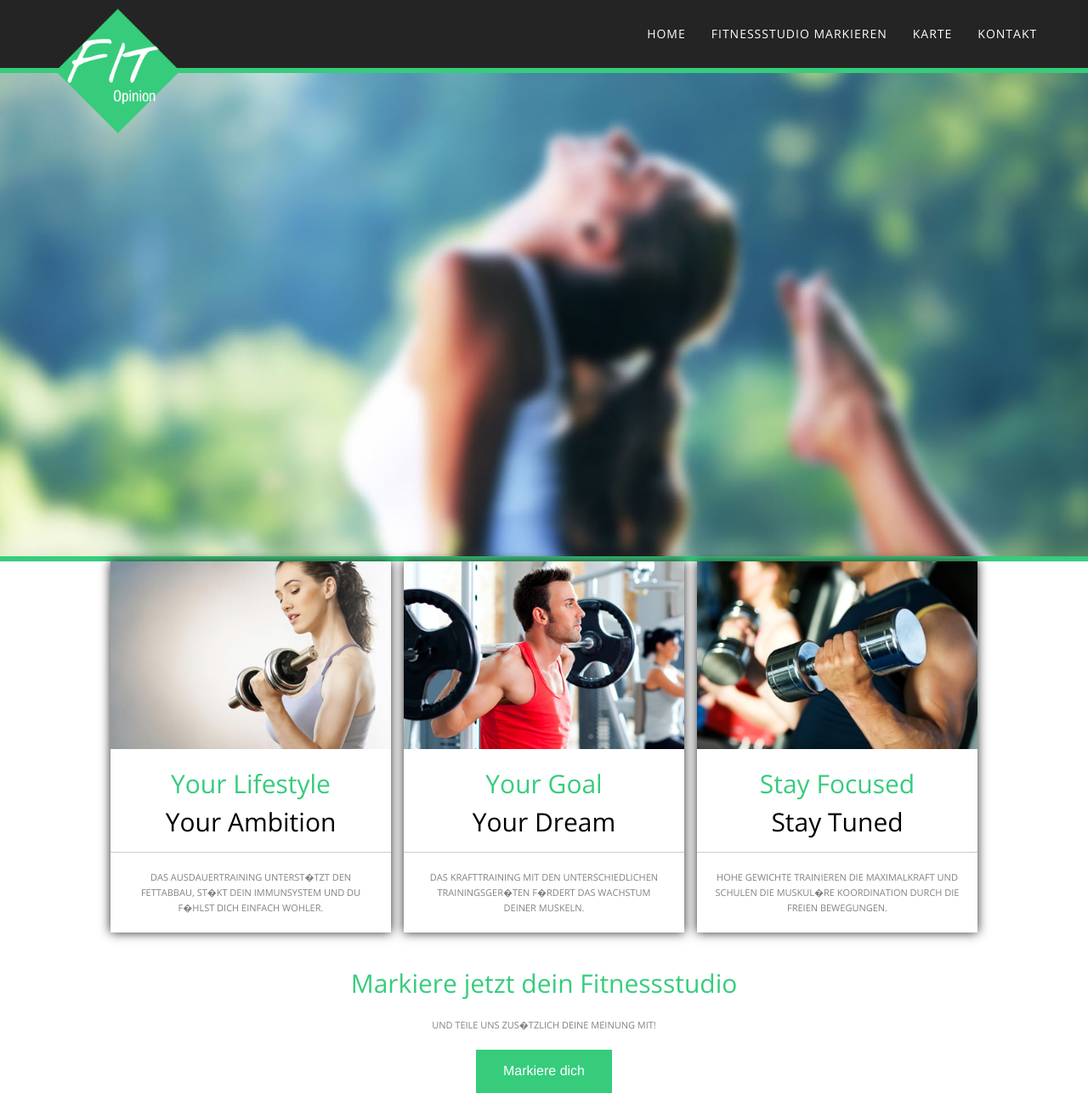
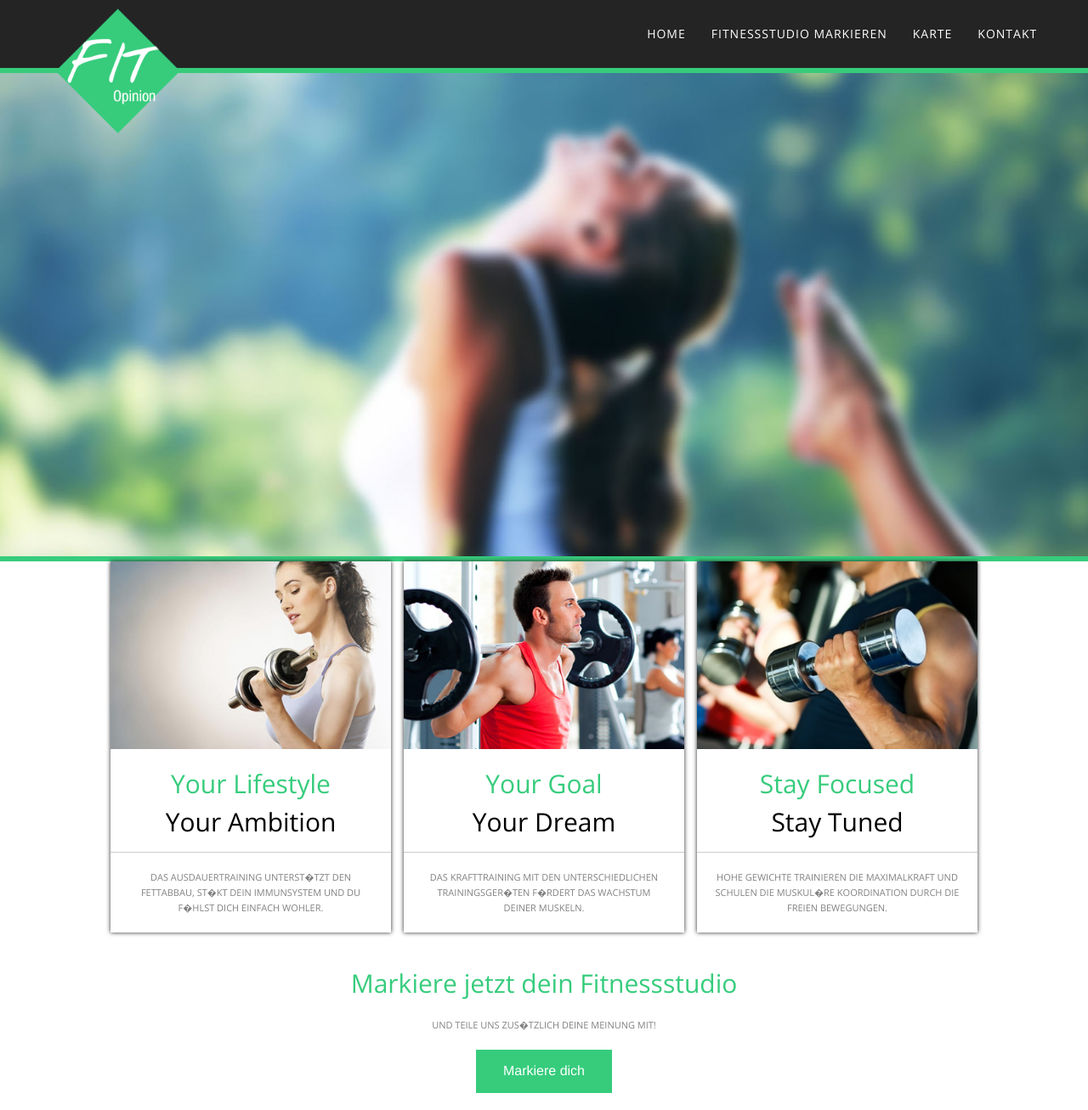
Before and after one commit to Emarcio/Konzept_Programm, a PHP site: page / in a window 1280 px wide. Shown: the top 1307 px of the page at 85% size. Run offline with PHP 8.4, Linux system fonts and the light colour scheme; some libraries are stand-ins or nearby versions.

Commit message:
box-shadow

```diff
--- a/konzept_programm/Code/Teil_2/Programmierung/css/style.css
+++ b/konzept_programm/Code/Teil_2/Programmierung/css/style.css
@@ -150,7 +150,7 @@
     background: none repeat scroll 0 0 #FFFFFF;
     float: left;
     width: 330px;
-    box-shadow: 0 0 12px rgba(36, 36, 36, 1);
+    box-shadow: 0 0 5px rgba(36, 36, 36, 1);
 }
 #button_second {
     margin-left: 15px;
```
